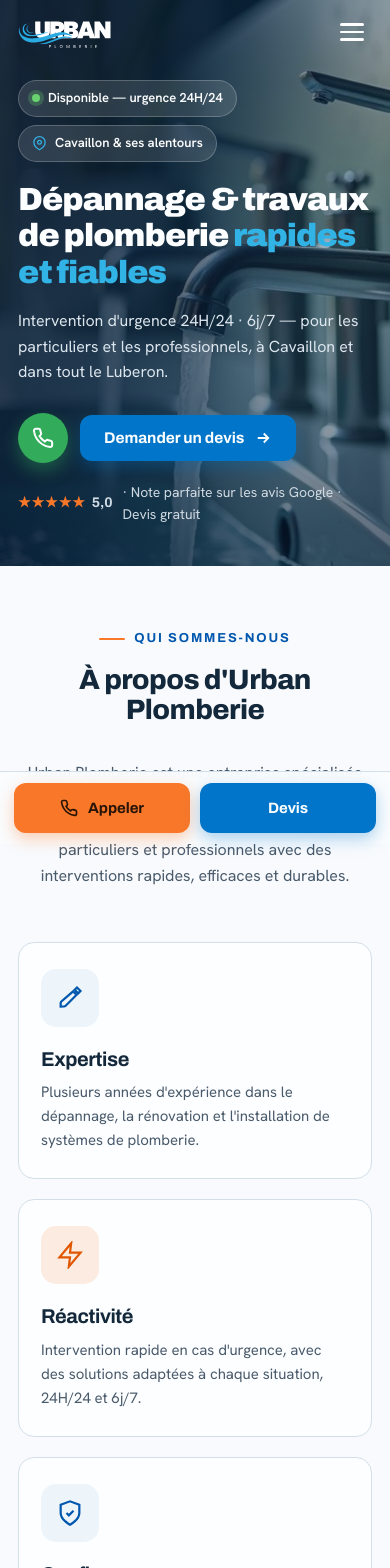
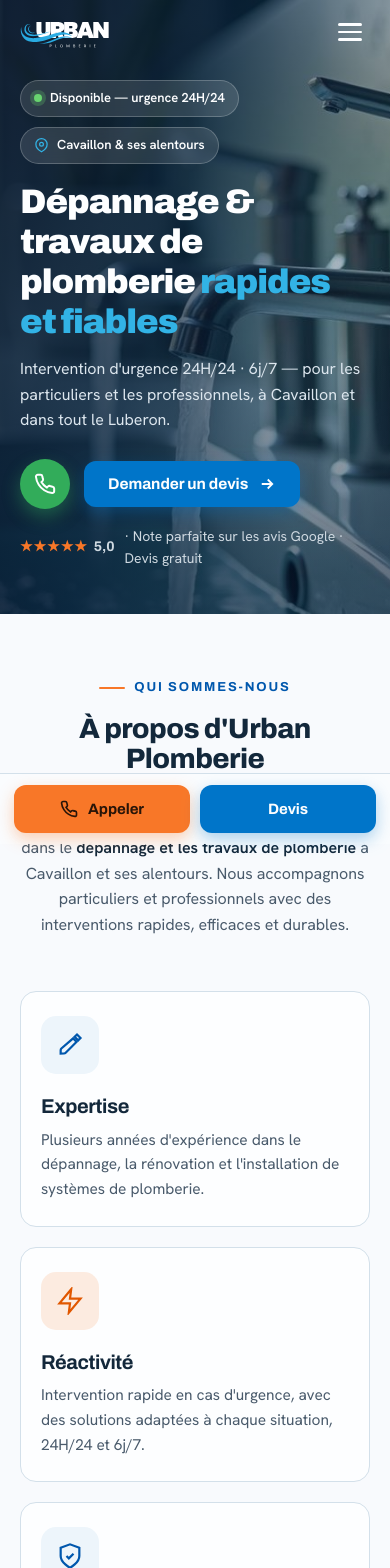
Before and after one commit to yanislft/UrbanPlomberie, a React (Vite) app: page / in a window 390 px wide. Shown: the top 1568 px of the page. Built offline with nearby package versions, Linux system fonts and the light colour scheme.

Commit message:
fix: use matchMedia for mobile detection, breakpoint 768px, !important on grid columns

```diff
--- a/src/components/Navbar.jsx
+++ b/src/components/Navbar.jsx
@@ -16,12 +16,13 @@
   { fr: "Contact",     href: "/contact" },
 ];
 
-const MOBILE = 640;
+const MOBILE = 768;
 
 export default function Navbar() {
   const [scrolled, setScrolled] = useState(false);
   const [open, setOpen]         = useState(false);
-  const [mobile, setMobile]     = useState(window.innerWidth <= MOBILE);
+  const mq = typeof window !== 'undefined' ? window.matchMedia(`(max-width: ${MOBILE}px)`) : null;
+  const [mobile, setMobile] = useState(() => mq ? mq.matches : false);
 
   useEffect(() => {
     const onScroll = () => setScrolled(window.scrollY > 40);
@@ -31,13 +32,11 @@
   }, []);
 
   useEffect(() => {
-    const onResize = () => {
-      const m = window.innerWidth <= MOBILE;
-      setMobile(m);
-      if (!m) setOpen(false);
-    };
-    window.addEventListener("resize", onResize);
-    return () => window.removeEventListener("resize", onResize);
+    const mq = window.matchMedia(`(max-width: ${MOBILE}px)`);
+    const onChange = (e) => { setMobile(e.matches); if (!e.matches) setOpen(false); };
+    mq.addEventListener('change', onChange);
+    setMobile(mq.matches); // sync on mount
+    return () => mq.removeEventListener('change', onChange);
   }, []);
 
   useEffect(() => {
--- a/src/index.css
+++ b/src/index.css
@@ -393,99 +393,93 @@
 
 /* ============ RESPONSIVE ============ */
 
-/* Tablette (≤1024px) */
-@media (max-width: 1024px) {
+/* Tablette large (≤1100px) */
+@media (max-width: 1100px) {
   .up-nav-phone .t { display: none; }
-  .nav-btn-devis { display: none; }
+  .nav-btn-devis   { display: none; }
 }
 
-/* Tablette (≤900px) */
+/* Tablette (≤900px) : grilles 2 colonnes */
 @media (max-width: 900px) {
   .value-grid, .chantier-grid, .rev-grid { grid-template-columns: 1fr 1fr; }
   .rev-grid > :last-child { grid-column: 1 / -1; }
   .foot-grid { grid-template-columns: 1fr 1fr; }
-  .contact-grid { grid-template-columns: 1fr; }
 }
 
-/* ============ MOBILE (≤640px) ============ */
-@media (max-width: 640px) {
+/* ============ MOBILE (≤768px) ============ */
+@media (max-width: 768px) {
   :root { --navbar-height: 64px; }
 
-  body { font-size: 16px; padding-bottom: 80px; }
+  body { padding-bottom: 80px; }
 
-  /* ── Navbar ── */
-  .up-nav            { height: 64px !important; gap: 0; }
-  .up-nav-links      { display: none !important; }
-  .up-nav-phone      { display: none !important; }
-  .nav-btn-devis     { display: none !important; }
-  .up-burger         { display: flex !important; margin-left: auto; }
-  .up-brand-logo     { height: 48px; }
+  /* ── Navbar (CSS backup — React gère déjà le rendu conditionnel) ── */
+  .up-nav        { height: 64px; }
+  .up-nav-links  { display: none !important; }
+  .up-nav-phone  { display: none !important; }
+  .nav-btn-devis { display: none !important; }
+  .up-burger     { display: flex !important; margin-left: auto; }
+  .up-brand-logo { height: 46px; }
 
   /* ── Hero ── */
-  .up-hero           { padding: 80px 0 40px; min-height: auto; }
-  .up-hero-content h1 { font-size: 32px; line-height: 1.15; }
-  .up-hero-content .lede { font-size: 16px; margin-top: 16px; }
-  .badge-row         { margin-bottom: 20px; gap: 8px; }
-  .pill              { font-size: 13px; padding: 7px 13px; }
-  .hero-actions      { margin-top: 28px; gap: 12px; }
-  .hero-note         { margin-top: 18px; font-size: 14px; }
-  .scroll-cue        { display: none; }
+  .up-hero { padding: 80px 0 44px; min-height: auto; }
+  .up-hero-content h1   { font-size: 34px; line-height: 1.18; }
+  .up-hero-content .lede { font-size: 16px; margin-top: 14px; }
+  .badge-row  { margin-bottom: 18px; }
+  .pill       { font-size: 13px; padding: 7px 13px; }
+  .hero-actions { margin-top: 26px; }
+  .hero-note    { font-size: 14px; margin-top: 16px; }
+  .scroll-cue   { display: none; }
 
   /* ── Sections ── */
-  .up-block  { padding: 56px 0; }
-  .up-wrap   { padding: 0 18px; }
-  .sec-head  { margin-bottom: 36px; }
+  .up-block { padding: 56px 0; }
+  .up-wrap  { padding: 0 20px; }
+  .sec-head { margin-bottom: 36px; }
   .sec-head h2 { font-size: 28px; }
   .sec-head p  { font-size: 16px; }
 
   /* ── Grilles → 1 colonne ── */
-  .value-grid,
-  .svc-grid,
-  .chantier-grid,
-  .rev-grid { grid-template-columns: 1fr; }
+  .value-grid, .svc-grid, .chantier-grid, .rev-grid { grid-template-columns: 1fr !important; }
   .rev-grid > :last-child { grid-column: auto; }
   .foot-grid { grid-template-columns: 1fr; }
+  .contact-grid { grid-template-columns: 1fr; }
 
   /* ── À propos ── */
   .up-about-lede { font-size: 16px; }
-  .value { padding: 26px 22px; }
+  .value { padding: 24px 20px; }
   .value h3 { font-size: 20px; }
-  .value p  { font-size: 15px; }
+  .value p  { font-size: 15.5px; }
 
   /* ── Prestations ── */
-  .svc-media  { height: 210px; }
-  .svc-body   { padding: 22px; }
+  .svc-media   { height: 200px; }
+  .svc-body    { padding: 20px; }
   .svc-body h3 { font-size: 20px; }
-  .svc-body p  { font-size: 15px; }
+  .svc-body p  { font-size: 15.5px; }
 
   /* ── Chantiers ── */
-  .chantier-media     { height: 190px; }
-  .chantier-body-new  { padding: 20px; }
+  .chantier-media    { height: 185px; }
+  .chantier-body-new { padding: 20px; }
   .chantier-body-new h3 { font-size: 19px; }
 
   /* ── CTA band ── */
-  .cta-inner { padding: 32px 22px; flex-direction: column; align-items: flex-start; gap: 24px; border-radius: 20px; }
+  .cta-inner { padding: 30px 20px; flex-direction: column; align-items: flex-start; gap: 22px; border-radius: 18px; }
   .cta-inner h2 { font-size: 24px; }
-  .cta-inner p  { font-size: 15px; }
+  .cta-inner p  { font-size: 15.5px; }
 
   /* ── Reviews ── */
-  .rev-summary { padding: 18px 20px; gap: 16px; }
-  .rev-summary .score { font-size: 34px; }
+  .rev-summary { padding: 18px 20px; gap: 14px; }
+  .rev-summary .score { font-size: 32px; }
   .rev-summary .vline { display: none; }
   .rev p { font-size: 15px; }
 
   /* ── Footer ── */
-  .up-footer  { padding: 52px 0 24px; }
-  .foot-grid  { gap: 32px; }
-  .foot-col a,
-  .foot-col span { font-size: 15px; }
+  .up-footer { padding: 48px 0 24px; }
+  .foot-grid { gap: 28px; }
 
-  /* ── Barre mobile fixe ── */
+  /* ── Barre fixe ── */
   .mobile-bar { display: flex; }
-  .mobile-bar .up-btn { font-size: 15px; padding: 16px; }
+  .mobile-bar .up-btn { font-size: 15px; padding: 15px; }
 
   /* ── Contact ── */
-  .contact-grid { grid-template-columns: 1fr; }
   .contact-form-box button { width: 100%; justify-content: center; }
 }
 
```
